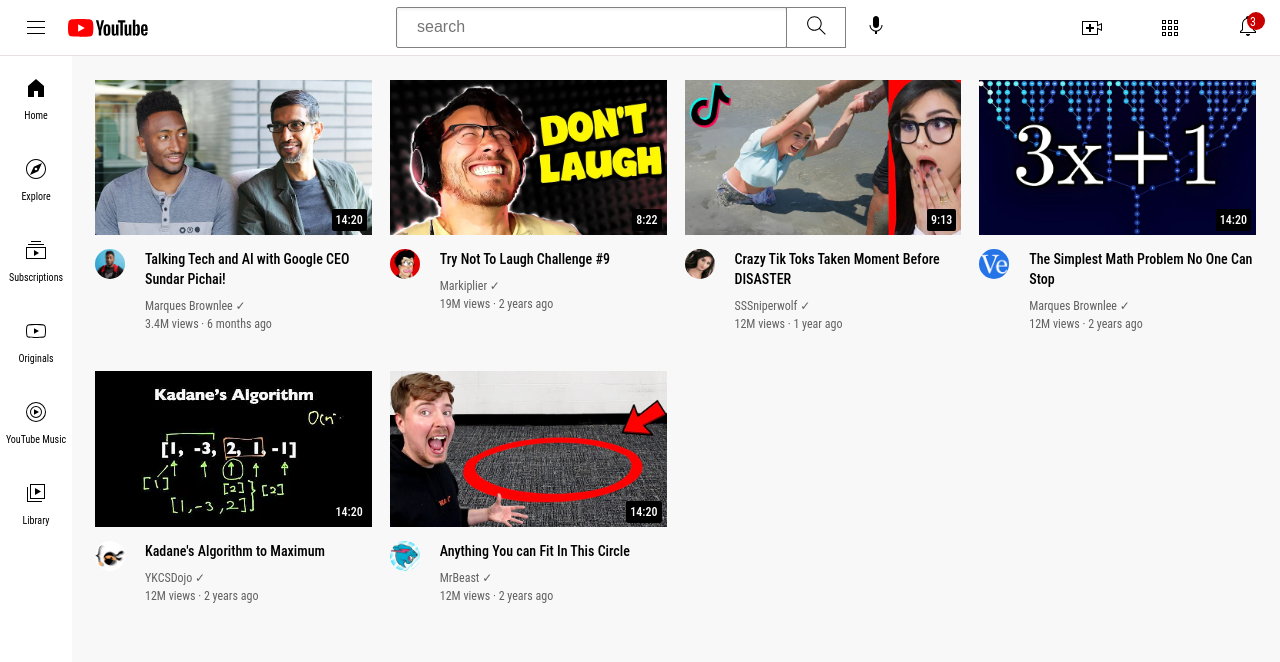
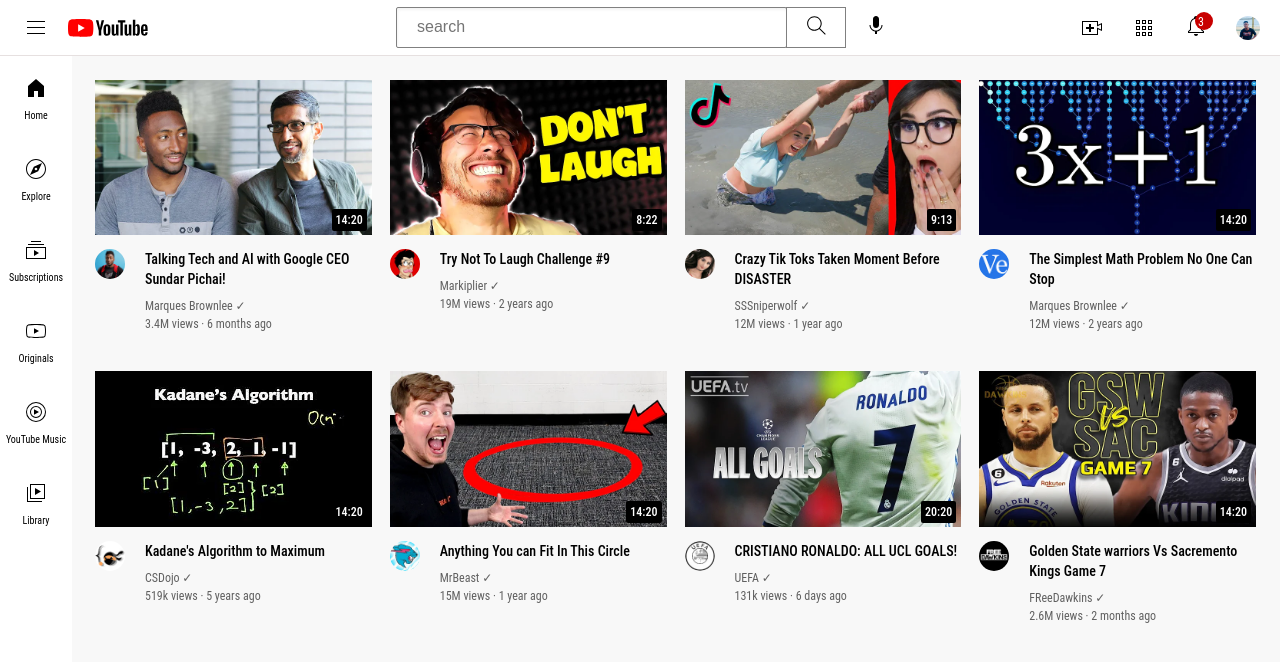
Before and after one commit to FlackoCodes/Frontend-intro, a plain HTML site: page Frontend/youtubehome.html in a window 1280 px wide. Drawn offline with Linux system fonts and the light colour scheme.

Commit message:
New Videos

```diff
--- a/CSS/style.css
+++ b/CSS/style.css
@@ -187,6 +187,11 @@ p{
     height: 24px;
 }
 
+.Flacko-profile{
+    height: 24px;
+    border-radius: 12px;
+}
+
 .sidebar{
     position: fixed;
     left: 0;
--- a/Frontend/youtubehome.html
+++ b/Frontend/youtubehome.html
@@ -44,6 +44,8 @@
                     <div class="search-tooltip">Notifications</div>
                 <div class="notifications-count">3</div>
             </div>
+
+                <img src="/profile-pics/yt-profile.png" alt="" class="Flacko-profile">
 
             </div>
 
@@ -251,12 +253,12 @@
             </p>
 
             <p class="content-owner">
-                YKCSDojo &#10003;
+                CSDojo &#10003;
             </p>
 
 
             <p class="video-stats">
-                12M views &#183; 2 years ago
+                519k views &#183; 5 years ago
             </p>
         </div>
 
@@ -292,7 +294,7 @@
 
 
             <p class="video-stats">
-                12M views &#183; 2 years ago
+                15M views &#183; 1 year ago
             </p>
         </div>
 
@@ -301,9 +303,84 @@
 
     </div>
 
+    <div class="video-preview">
+
+        <div class="thumbnail-row">
+            <img class="video-thumbnail" src="/thumbnails/thumbnail13.webp" alt="">
+            <div class="video-time">
+                20:20
+            </div>
+
+        </div>
+        <div class="video-info-grid">
+
+            <div class="channel-picture">
+                <img class="profile-pic" src="/profile-pics/uefa.jpg" alt="channel-profile-pic">
+
+            </div>
+            <div class="video-info">
+                <p class="video-title">
+                    CRISTIANO RONALDO: ALL UCL GOALS!
+                </p>
+
+                <p class="content-owner">
+                    UEFA &#10003;
+                </p>
+
+
+                <p class="video-stats">
+                    131k views &#183;  6 days ago
+                </p>
+            </div>
 
 
         </div>
+
+        </div>
+
+
+
+
+        <div class="video-preview">
+
+            <div class="thumbnail-row">
+                <img class="video-thumbnail" src="/thumbnails/thumbnail14.webp" alt="">
+                <div class="video-time">
+                    14:20
+                </div>
+
+            </div>
+            <div class="video-info-grid">
+
+                <div class="channel-picture">
+                    <img class="profile-pic" src="/profile-pics/bball.jpg" alt="channel-profile-pic">
+
+                </div>
+                <div class="video-info">
+                    <p class="video-title">
+                        Golden State warriors Vs Sacremento Kings Game 7
+                    </p>
+
+                    <p class="content-owner">
+                        FReeDawkins &#10003;
+                    </p>
+
+
+                    <p class="video-stats">
+                        2.6M views &#183; 2 months ago
+                    </p>
+                </div>
+
+
+            </div>
+
+            </div>
+
+
+
+
+        </div>
+
 
 
 </main>
```
Also changed, not shown: profile-pics/bball.jpg (added), profile-pics/uefa.jpg (added), profile-pics/yt-profile.png (added), thumbnails/thumbnail13.webp (added), thumbnails/thumbnail14.webp (added).
